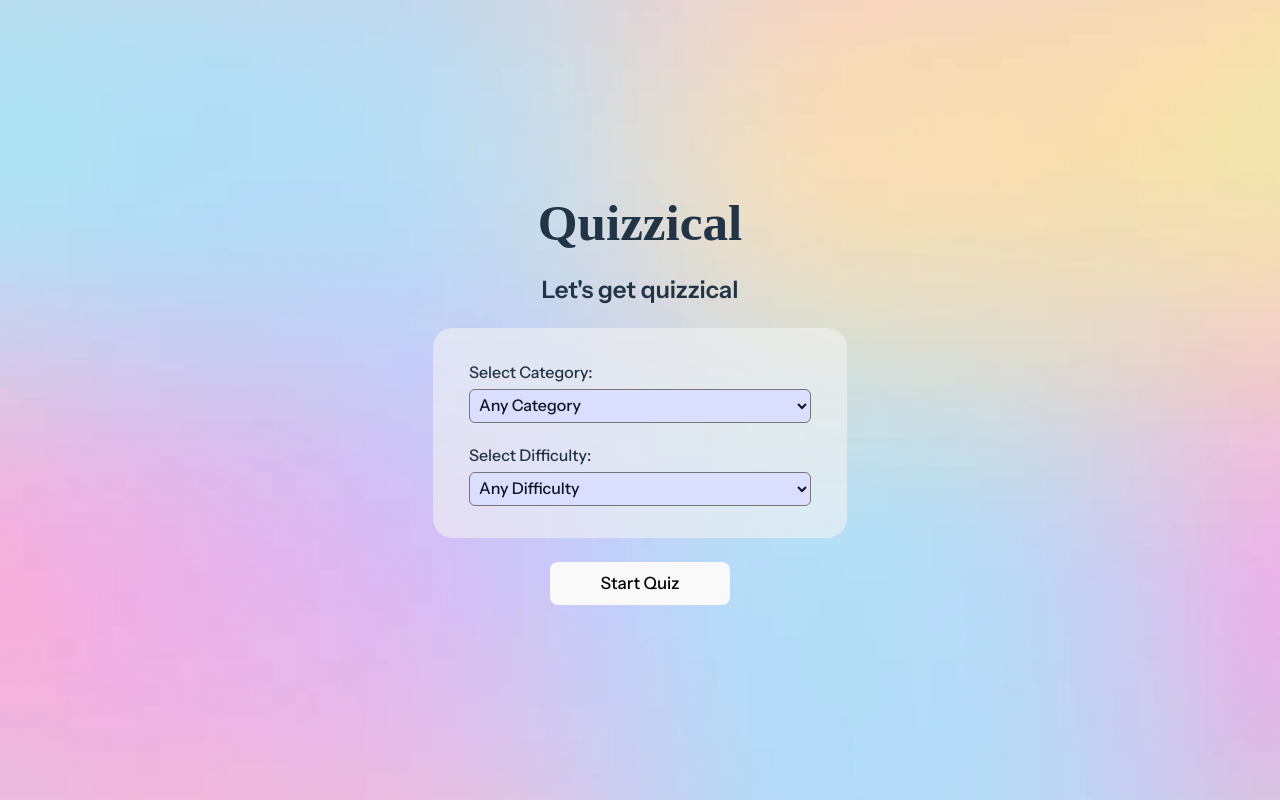
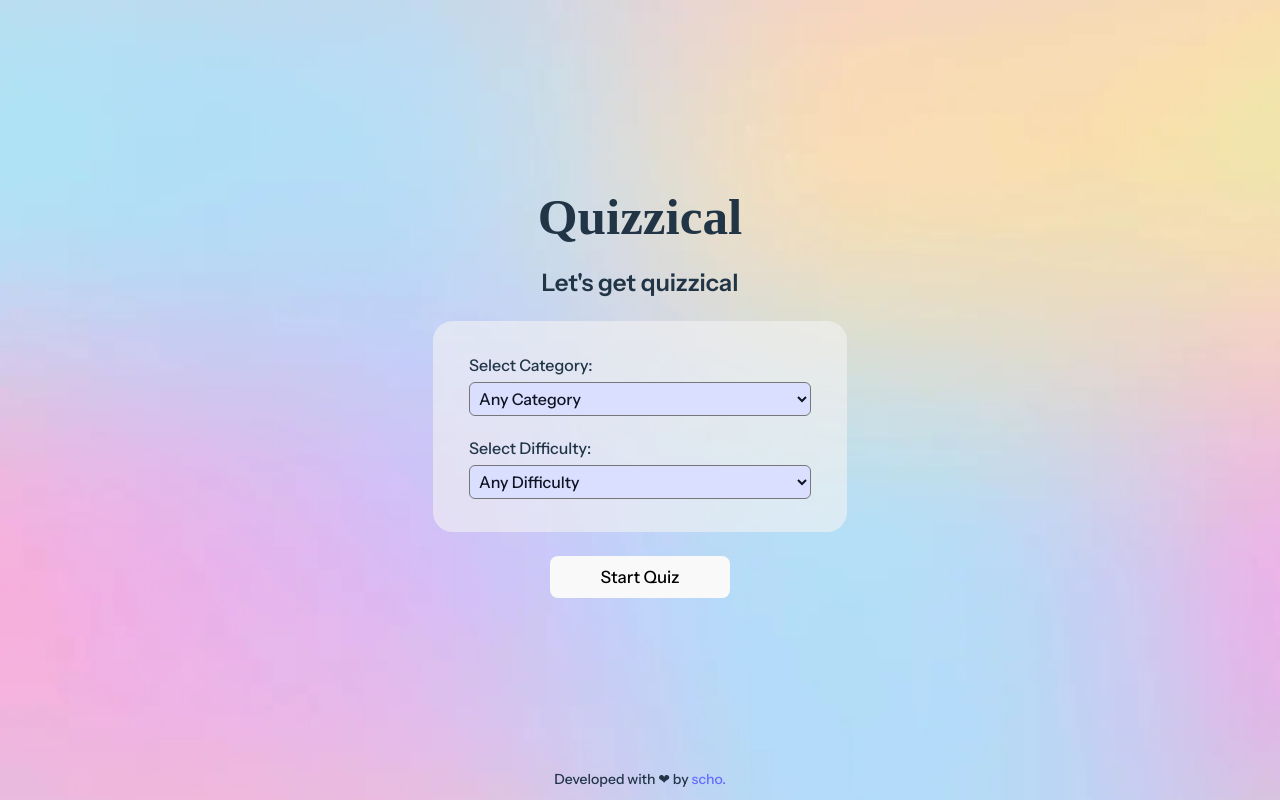
Before and after one commit to indoct/quizzical-app, a React (Vite) app: page / in a window 1280 px wide. Built offline with nearby package versions, Linux system fonts and the light colour scheme; a web font is replaced by a local one.

Commit message:
styling + add footer

```diff
--- a/src/App.css
+++ b/src/App.css
@@ -1,8 +1,12 @@
 #root {
   max-width: 800px;
-  margin: 0 auto;
-  padding: 1.2rem;
+  display: flex;
+  flex-direction: column;
+  min-height: 100vh;
   text-align: center;
+  padding-top: 1.1rem;
+  padding-bottom: 10px;
+  box-sizing: border-box;
 }
 
 .logo {
--- a/src/App.jsx
+++ b/src/App.jsx
@@ -137,7 +137,7 @@ const handleReplayBtn = () => {
     }
 
   return (
-      <main>
+    <>
           {
           quizStarted ?
               <>
@@ -164,7 +164,8 @@ const handleReplayBtn = () => {
                 handleStart={fetchData}
                 />
           }
-      </main>
+      <footer>Developed with ❤ by <strong><a href="https://scho.pro" target="_blank">scho.</a></strong></footer>
+      </>
   )
 }
 
--- a/src/index.css
+++ b/src/index.css
@@ -58,9 +58,22 @@ button:disabled:hover {
 body {
   margin: 0;
   display: flex;
+  flex-direction: column;
   place-items: center;
   min-width: 320px;
   min-height: 100vh;
+}
+
+footer {
+  margin-top: auto;
+  font-size: 14px;
+}
+
+.intro {
+  display: flex;
+  flex-grow: 1;
+  flex-direction: column;
+  justify-content: center;
 }
 
 h1 {
@@ -80,6 +93,7 @@ button {
   cursor: pointer;
   transition: border-color 0.25s;
   min-width: 180px;
+  align-self: center;
 }
 button:hover {
   border-color: #646cff;
@@ -90,7 +104,7 @@ button:focus-visible {
 }
 
 .btn-container {
-  padding-bottom: 2rem;
+  padding-bottom: 1.6rem;
 }
 
 form {
```
